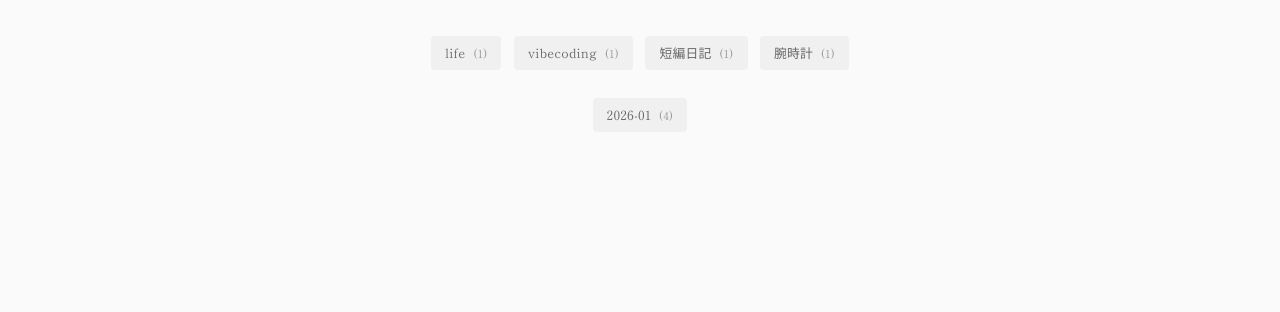
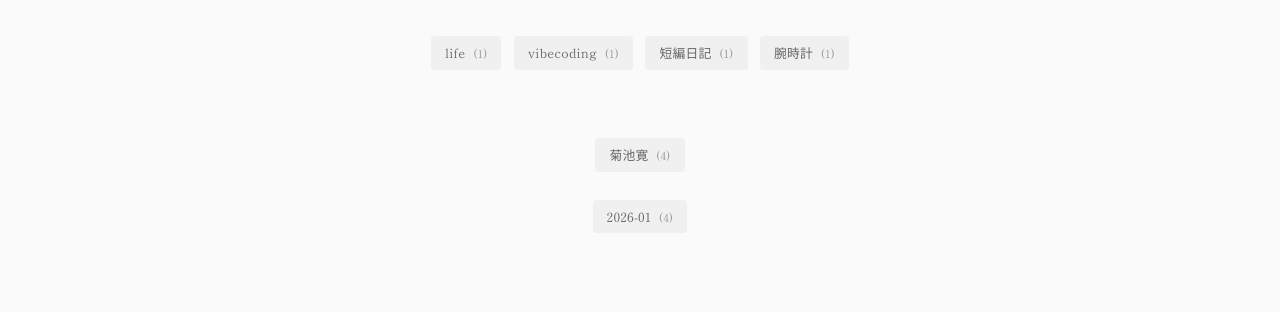
Before and after one commit to champlasonic/logs4me, a Jekyll site: the page built from index.md, in a window 1280 px wide. Shown: the part 366-678 px from the top of the page. Built offline with Jekyll 4.4.1, drawn with Linux system fonts in a browser that asks for light colours; some web fonts are replaced.

Commit message:
Add model tag cloud to top page footer

```diff
--- a/index.md
+++ b/index.md
@@ -44,6 +44,30 @@ title: home
   </div>
 </div>
 
+<div class="tag-cloud">
+  <div>
+    {% assign models = site.posts | map: "model" | compact | uniq | sort %}
+    {% for model in models %}
+      {% assign model_count = 0 %}
+      {% for post in site.posts %}
+        {% if post.model == model %}
+          {% assign model_count = model_count | plus: 1 %}
+        {% endif %}
+      {% endfor %}
+      {% case model %}
+        {% when '菊池寛' %}
+          {% assign model_url = 'kan-kikuchi' %}
+        {% else %}
+          {% assign model_url = model | slugify %}
+      {% endcase %}
+      <a href="{{ site.baseurl }}/model/{{ model_url }}/" class="tag-cloud-item">
+        {{ model }}
+        <span class="count">({{ model_count }})</span>
+      </a>
+    {% endfor %}
+  </div>
+</div>
+
 <div class="archive">
   <div>
     {% assign postsByYearMonth = site.posts | group_by_exp: "post", "post.date | date: '%Y-%m'" %}
```
